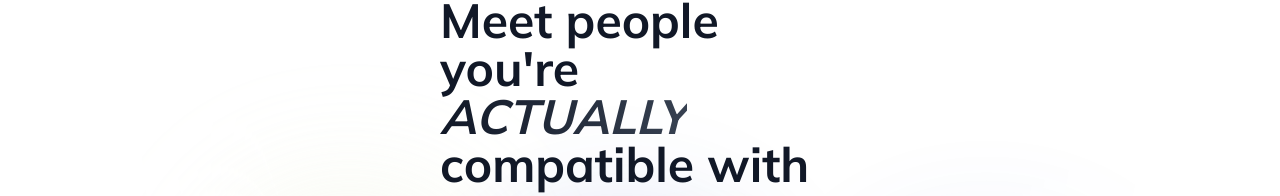
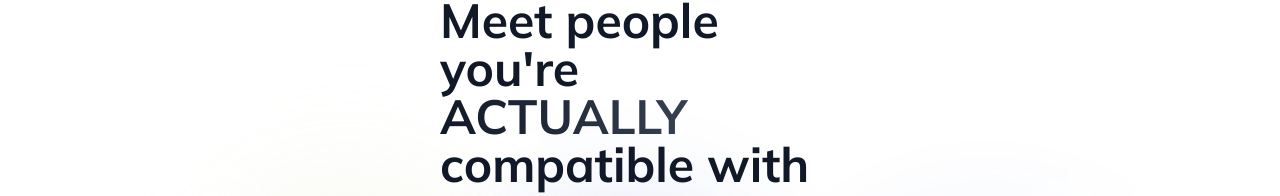
Before and after one commit to joyxek/take2-landing-page, a Next.js app: page / in a window 1280 px wide. Shown: the part 248-444 px from the top of the page. Built offline with nearby package versions, Linux system fonts and the light colour scheme; a web font is replaced by a local one.

Commit message:
changed actually to fix the chopped off Y

```diff
--- a/src/components/HeroSection.tsx
+++ b/src/components/HeroSection.tsx
@@ -42,8 +42,8 @@ export default function HeroSection() {
         >
           Meet people you&apos;re{' '}
           <span className="block">
-            <span className="bg-gradient-to-r from-gray-900 to-gray-700 bg-clip-text text-transparent font-black">
-              <em>ACTUALLY</em>
+            <span className="bg-gradient-to-r from-gray-900 to-gray-700 bg-clip-text text-transparent font-mulish font-black inline-block pr-1">
+              ACTUALLY
             </span>
           </span>
           <span className="block">
```
